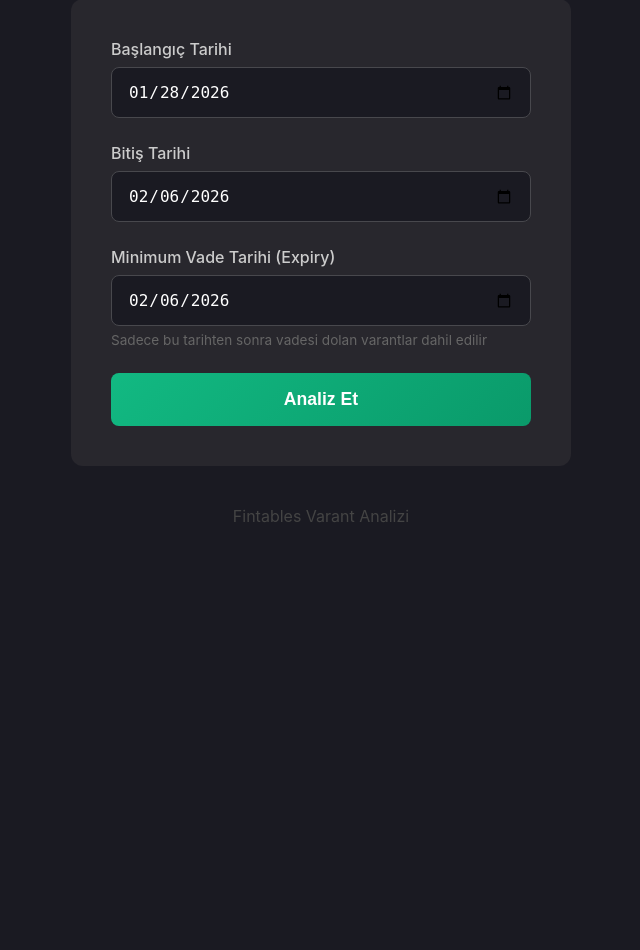
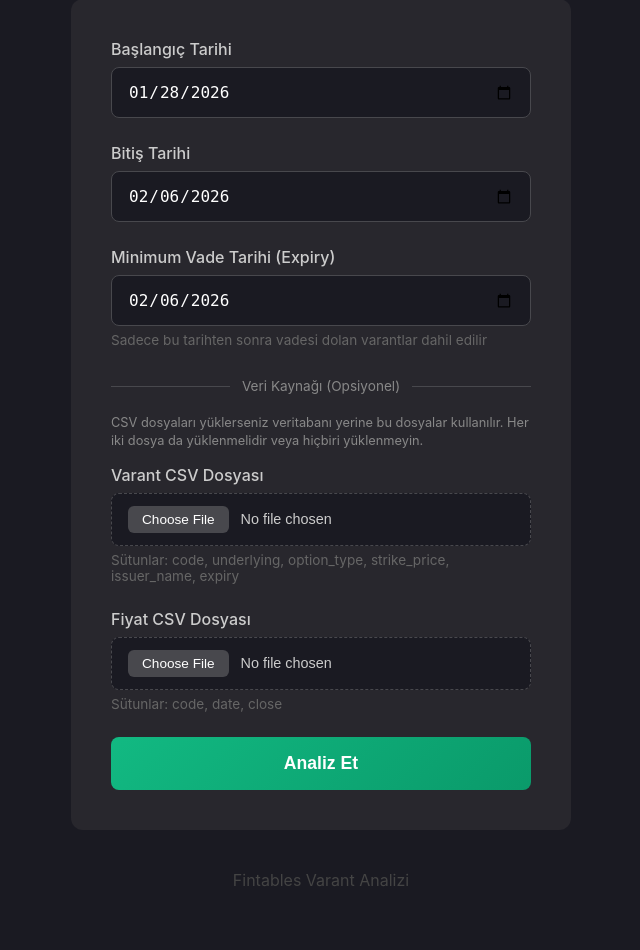
Before and after one commit to canbpolat/social, a Flask app: page / in a window 1280 px wide. Shown: the part 181-1131 px from the top of the page, without its empty margins (319-959 px from the left). Before the commit the page ends 703 px from the top, so only its background shows below. Run offline with Flask 3, Linux system fonts and the light colour scheme; some libraries are stand-ins or nearby versions.

Commit message:
CSV dual-mode desteği ve CSV indirme butonu ekle
- Varant ve fiyat verilerini CSV dosyasından yükleme desteği (DB ile birlikte dual-mode)
- Web formuna opsiyonel CSV upload alanları eklendi
- Sonuç sayfasına tüm verileri CSV olarak indirme butonu eklendi
- CLI'a --warrants-csv ve --prices-csv argümanları eklendi
- Fiyat CSV'de bucket sütunu otomatik olarak date olarak tanınıyor

```diff
--- a/varant/app.py
+++ b/varant/app.py
@@ -9,7 +9,10 @@ import pandas as pd
 from datetime import datetime, date
 
 # Mevcut warrant_returns.py'den fonksiyonları import et
-from warrant_returns import get_active_warrants, get_prices, calculate_returns
+from warrant_returns import (
+    get_active_warrants, get_prices, calculate_returns,
+    load_warrants_from_csv, load_prices_from_csv
+)
 
 app = Flask(__name__)
 
@@ -54,9 +57,29 @@ def analyze():
         end = datetime.strptime(end_date, '%Y-%m-%d').date()
         expiry = datetime.strptime(expiry_date, '%Y-%m-%d').date() if expiry_date else None
 
-        # Varant verilerini çek
-        warrants = get_active_warrants(end, expiry)
-        prices = get_prices(warrants['code'].tolist(), start, end)
+        # CSV dosyaları kontrol et
+        warrants_file = request.files.get('warrants_csv')
+        prices_file = request.files.get('prices_csv')
+
+        has_warrants_csv = warrants_file and warrants_file.filename != ''
+        has_prices_csv = prices_file and prices_file.filename != ''
+
+        if has_warrants_csv != has_prices_csv:
+            return render_template('results.html',
+                                 error="Her iki CSV dosyası da yüklenmelidir veya hiçbiri yüklenmeyin.",
+                                 start_date=start_date,
+                                 end_date=end_date)
+
+        if has_warrants_csv and has_prices_csv:
+            # CSV modu
+            warrants = load_warrants_from_csv(warrants_file, end, expiry)
+            prices = load_prices_from_csv(prices_file, warrants['code'].tolist(), start, end)
+            data_source = 'CSV'
+        else:
+            # DB modu
+            warrants = get_active_warrants(end, expiry)
+            prices = get_prices(warrants['code'].tolist(), start, end)
+            data_source = 'Veritabanı'
 
         if prices.empty:
             return render_template('results.html',
@@ -84,7 +107,8 @@ def analyze():
                              date_range=date_range,
                              start_date=start_date,
                              end_date=end_date,
-                             total_analyzed=len(results))
+                             total_analyzed=len(results),
+                             data_source=data_source)
 
     except Exception as e:
         return render_template('results.html',
--- a/varant/static/css/style.css
+++ b/varant/static/css/style.css
@@ -93,6 +93,68 @@ body {
 .btn-analyze:hover {
     transform: translateY(-2px);
     box-shadow: 0 8px 25px rgba(18, 185, 130, 0.3);
+}
+
+/* CSV Bölümü */
+.mode-separator {
+    display: flex;
+    align-items: center;
+    margin: 30px 0 20px;
+    gap: 12px;
+}
+
+.separator-line {
+    flex: 1;
+    height: 1px;
+    background: #48484D;
+}
+
+.separator-text {
+    color: #888;
+    font-size: 0.85rem;
+    white-space: nowrap;
+}
+
+.csv-section {
+    margin-bottom: 25px;
+}
+
+.csv-hint {
+    display: block;
+    color: #888;
+    font-size: 0.8rem;
+    margin-bottom: 15px;
+    line-height: 1.4;
+}
+
+.form-group input[type="file"] {
+    width: 100%;
+    padding: 12px 16px;
+    border: 1px dashed #48484D;
+    border-radius: 8px;
+    background: #1a1a22;
+    color: #ccc;
+    font-size: 0.9rem;
+    cursor: pointer;
+}
+
+.form-group input[type="file"]:hover {
+    border-color: #12B982;
+}
+
+.form-group input[type="file"]::file-selector-button {
+    background: #48484D;
+    color: #fff;
+    border: none;
+    border-radius: 6px;
+    padding: 6px 14px;
+    margin-right: 12px;
+    cursor: pointer;
+    font-size: 0.85rem;
+}
+
+.form-group input[type="file"]::file-selector-button:hover {
+    background: #12B982;
 }
 
 /* Navigasyon Bar */
@@ -365,6 +427,16 @@ body {
     color: #fff;
 }
 
+.btn-download.csv {
+    color: #FFB74D;
+    border-color: #FFB74D;
+}
+
+.btn-download.csv:hover {
+    background: #FFB74D;
+    color: #1a1a22;
+}
+
 /* Hata Mesajı */
 .error-message {
     background: #28272D;
--- a/varant/templates/index.html
+++ b/varant/templates/index.html
@@ -13,7 +13,7 @@
             <p class="subtitle">En çok yükselen ve düşen varantları analiz edin</p>
         </div>
 
-        <form action="/analyze" method="POST" class="form-container">
+        <form action="/analyze" method="POST" enctype="multipart/form-data" class="form-container">
             <div class="form-group">
                 <label for="start_date">Başlangıç Tarihi</label>
                 <input type="date" id="start_date" name="start_date" value="{{ default_start }}" required>
@@ -30,6 +30,28 @@
                 <small>Sadece bu tarihten sonra vadesi dolan varantlar dahil edilir</small>
             </div>
 
+            <div class="mode-separator">
+                <span class="separator-line"></span>
+                <span class="separator-text">Veri Kaynağı (Opsiyonel)</span>
+                <span class="separator-line"></span>
+            </div>
+
+            <div class="csv-section">
+                <small class="csv-hint">CSV dosyaları yüklerseniz veritabanı yerine bu dosyalar kullanılır. Her iki dosya da yüklenmelidir veya hiçbiri yüklenmeyin.</small>
+
+                <div class="form-group">
+                    <label for="warrants_csv">Varant CSV Dosyası</label>
+                    <input type="file" id="warrants_csv" name="warrants_csv" accept=".csv">
+                    <small>Sütunlar: code, underlying, option_type, strike_price, issuer_name, expiry</small>
+                </div>
+
+                <div class="form-group">
+                    <label for="prices_csv">Fiyat CSV Dosyası</label>
+                    <input type="file" id="prices_csv" name="prices_csv" accept=".csv">
+                    <small>Sütunlar: code, date, close</small>
+                </div>
+            </div>
+
             <button type="submit" class="btn-analyze">Analiz Et</button>
         </form>
 
@@ -37,5 +59,16 @@
             <p>Fintables Varant Analizi</p>
         </div>
     </div>
+
+    <script>
+    document.querySelector('form').addEventListener('submit', function(e) {
+        var w = document.getElementById('warrants_csv').files.length > 0;
+        var p = document.getElementById('prices_csv').files.length > 0;
+        if (w !== p) {
+            e.preventDefault();
+            alert('Lütfen her iki CSV dosyasını da yükleyin veya hiçbirini yüklemeyin.');
+        }
+    });
+    </script>
 </body>
 </html>
--- a/varant/warrant_returns.py
+++ b/varant/warrant_returns.py
@@ -16,6 +16,65 @@ warnings.filterwarnings('ignore', category=UserWarning)
 # Veritabanı bağlantı bilgileri
 BARBAR_DSN = "postgresql://postgres:bRmluoDvJJR5caXpIfBTX1gJ7uvcoOIjzHYHqv1gdJ5xxstrFsaoNkPTYjXsJxDI@116.203.73.85/ticks"
 FINTABLES_DSN = "postgresql://postgres:h4pjkshmuz9jui06@94.130.134.36:5432/postgres"
+
+
+def load_warrants_from_csv(csv_source, end_date, min_expiry=None):
+    """CSV dosyasından varant verilerini yükler ve filtreler.
+    csv_source: dosya yolu (str) veya file-like object (Flask upload)
+    CSV sütunları: code, underlying, option_type, strike_price, issuer_name, expiry
+    """
+    df = pd.read_csv(csv_source, encoding='utf-8-sig')
+
+    required_cols = ['code', 'underlying', 'option_type', 'strike_price', 'expiry']
+    missing = [c for c in required_cols if c not in df.columns]
+    if missing:
+        raise ValueError(f"Varant CSV'de eksik sütunlar: {', '.join(missing)}")
+
+    if 'issuer_name' not in df.columns:
+        df['issuer_name'] = df.get('issuer_id', '-')
+
+    df['code'] = df['code'].str.strip()
+    df['expiry'] = pd.to_datetime(df['expiry']).dt.date
+    df['strike_price'] = pd.to_numeric(df['strike_price'], errors='coerce')
+
+    df = df[df['expiry'] > end_date]
+    if min_expiry:
+        df = df[df['expiry'] >= min_expiry]
+
+    df['option_type'] = df['option_type'].map({'call': 'A', 'put': 'S'}).fillna(df['option_type'])
+
+    return df
+
+
+def load_prices_from_csv(csv_source, codes, start_date, end_date):
+    """CSV dosyasından fiyat verilerini yükler.
+    csv_source: dosya yolu (str) veya file-like object (Flask upload)
+    CSV sütunları: code, date, close
+    """
+    df = pd.read_csv(csv_source, encoding='utf-8-sig')
+
+    # bucket sütunu varsa date olarak yeniden adlandır
+    if 'bucket' in df.columns and 'date' not in df.columns:
+        df = df.rename(columns={'bucket': 'date'})
+
+    required_cols = ['code', 'date', 'close']
+    missing = [c for c in required_cols if c not in df.columns]
+    if missing:
+        raise ValueError(f"Fiyat CSV'de eksik sütunlar: {', '.join(missing)}")
+
+    df['code'] = df['code'].str.strip()
+    df['date'] = pd.to_datetime(df['date'], utc=True).dt.tz_convert('Europe/Istanbul').dt.date
+    df = df.drop_duplicates(subset=['code', 'date'], keep='last')
+    df = df[df['code'].isin(codes)]
+
+    start_prices = df[df['date'] == start_date][['code', 'close']].rename(columns={'close': 'start_price'})
+    start_prices['start_date'] = start_date
+
+    end_prices = df[df['date'] == end_date][['code', 'close']].rename(columns={'close': 'end_price'})
+    end_prices['end_date'] = end_date
+
+    result = start_prices.merge(end_prices, on='code', how='inner')
+    return result
 
 
 def get_active_warrants(end_date, min_expiry=None):
@@ -147,8 +206,15 @@ def main():
     parser.add_argument('--output', '-o', help='Çıktı dosyası (opsiyonel)')
     parser.add_argument('--format', '-f', choices=['csv', 'json'], default='csv', help='Çıktı formatı (csv veya json)')
     parser.add_argument('--lite', action='store_true', help='Sadece en yüksek 10 ve en düşük 10 varantı kaydet')
+    parser.add_argument('--warrants-csv', help='Varant verilerini CSV dosyasından yükle (DB yerine)')
+    parser.add_argument('--prices-csv', help='Fiyat verilerini CSV dosyasından yükle (DB yerine)')
 
     args = parser.parse_args()
+
+    if bool(args.warrants_csv) != bool(args.prices_csv):
+        parser.error("--warrants-csv ve --prices-csv birlikte kullanılmalıdır")
+
+    use_csv = args.warrants_csv is not None
 
     # Tarihleri parse et
     start_date = datetime.strptime(args.start_date, '%Y-%m-%d').date()
@@ -158,15 +224,20 @@ def main():
     print(f"Tarih Aralığı: {start_date} - {end_date}")
     if min_expiry:
         print(f"Minimum Expiry: {min_expiry}")
+    print(f"Veri kaynağı: {'CSV' if use_csv else 'Veritabanı'}")
     print("Aktif varantlar yükleniyor...")
 
-    # Aktif varantları çek (bitiş tarihinde henüz expire olmamış olanlar)
-    warrants = get_active_warrants(end_date, min_expiry)
+    if use_csv:
+        warrants = load_warrants_from_csv(args.warrants_csv, end_date, min_expiry)
+    else:
+        warrants = get_active_warrants(end_date, min_expiry)
     print(f"  {len(warrants)} aktif varant bulundu")
 
-    # Fiyatları çek
     print("Fiyat verileri yükleniyor...")
-    prices = get_prices(warrants['code'].tolist(), start_date, end_date)
+    if use_csv:
+        prices = load_prices_from_csv(args.prices_csv, warrants['code'].tolist(), start_date, end_date)
+    else:
+        prices = get_prices(warrants['code'].tolist(), start_date, end_date)
     print(f"  {len(prices)} varant için fiyat verisi bulundu")
 
     if prices.empty:
```
Also changed, not shown: varant/templates/results.html (+43 -1 lines).
